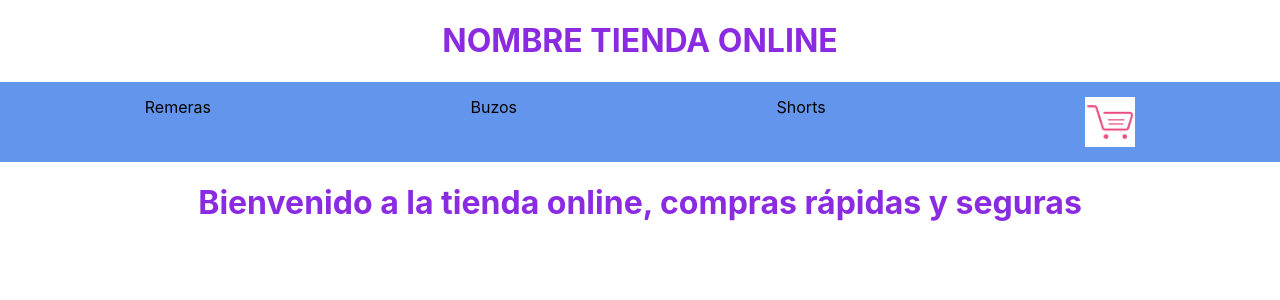
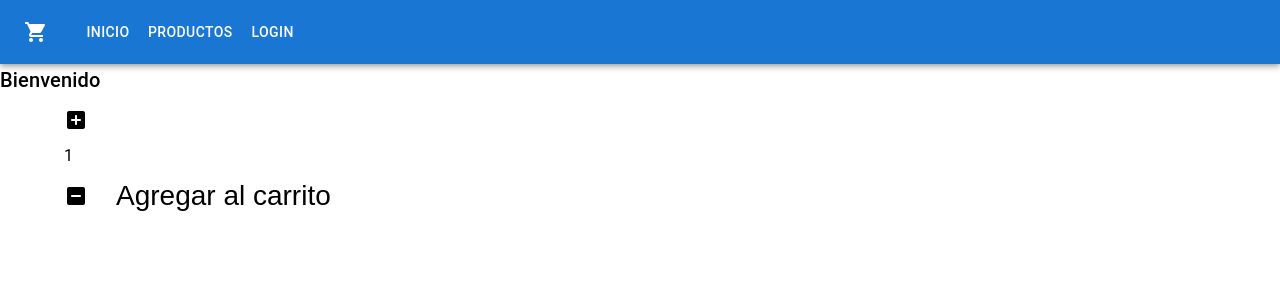
Before and after one commit to Pauli24-git/ecommerce-asato, a React (Create React App) app: page / in a window 1280 px wide. Shown: the top 300 px of the page. Built offline with nearby package versions, Linux system fonts and the light colour scheme.

Commit message:
agregado de item counter

```diff
--- a/package.json
+++ b/package.json
@@ -3,7 +3,10 @@
   "version": "0.1.0",
   "private": true,
   "dependencies": {
+    "@emotion/react": "^11.8.2",
+    "@emotion/styled": "^11.8.1",
     "@mui/icons-material": "^5.5.1",
+    "@mui/material": "^5.5.2",
     "@testing-library/jest-dom": "^5.16.2",
     "@testing-library/react": "^12.1.4",
     "@testing-library/user-event": "^13.5.0",
--- a/src/App.js
+++ /dev/null
@@ -1,18 +0,0 @@
-import './App.css';
-import Navbar from "./Navbar";
-import {Item} from "./componentes/ItemListContainer";
-
-
-const App = () => {
-  const categorias = [{link: "Remeras", tag:"#"}, {link: "Buzos", tag:"#"}, {link: "Shorts", tag:"#"}]
-  const bienvenida = "Bienvenido a la tienda online, compras rápidas y seguras"
-
-  return (
-    <>
-    <Navbar links={categorias}></Navbar>
-    <h1><Item bienvenida={bienvenida} /></h1>
-    </>
-  );
-}
-
-export default App;
--- /dev/null
+++ b/src/App.jsx
@@ -0,0 +1,16 @@
+import './App.css';
+import Navbar from "./Navbar";
+import { Item } from "./componentes/ItemListContainer";
+import ItemCount from './componentes/ItemCount';
+
+const App = () => {
+  return (
+    <>
+      <Navbar/>
+      <Item/>
+      <ItemCount stock={10} inicial={1}/>
+    </>
+  );
+}
+
+export default App;
--- a/src/Navbar.js
+++ b/src/Navbar.js
@@ -1,26 +1,26 @@
-import React from "react";
-import "./Navbar.css";
+import * as React from 'react';
+import AppBar from '@mui/material/AppBar';
+import Box from '@mui/material/Box';
+import Toolbar from '@mui/material/Toolbar';
+import Button from '@mui/material/Button';
 import {Cart} from "./componentes/CartWidget"
+import {Item} from "./componentes/ItemListContainer"
 
+export default function ButtonAppBar() {
+  return (
+    <>
+    <Box sx={{ flexGrow: 1 }}>
+      <AppBar position="static">
+        <Toolbar>
+         <Cart />
 
-const Navbar = (props) => {
-    console.log(props.links);
-    return (
-        <>
-        <h1>NOMBRE TIENDA ONLINE</h1>
-         <nav>
-             {props.links.map((element, indice) => {
-                 return (
-                     <a key={indice} href={element.tag}>
-                         {element.link}
-                     </a>
-                 );
-             })}
-                  <Cart />
-         </nav>
-
-        </>
-    )
+          <Button color="inherit">Inicio</Button>
+          <Button color="inherit">Productos</Button>
+          <Button color="inherit">Login</Button>
+        </Toolbar>
+      </AppBar>
+    </Box>
+       <Item mensaje="Bienvenido"/>
+       </>
+  );
 }
-
-export default Navbar;
--- a/src/componentes/CartWidget.js
+++ /dev/null
@@ -1,4 +0,0 @@
-import React from "react";
-import logo from "../imagenes/logoTienda.png"
-
-export const Cart = () => (<img src={logo} alt="carrito de compras"></img>)
--- /dev/null
+++ b/src/componentes/CartWidget.jsx
@@ -0,0 +1,18 @@
+import React from "react";
+import ShoppingCartIcon from '@mui/icons-material/ShoppingCart';
+import IconButton from '@mui/material/IconButton';
+
+
+export const Cart = () => {
+  return (
+    <IconButton
+      size="large"
+      edge="start"
+      color="inherit"
+      aria-label="menu"
+      sx={{ mr: 2 }}
+    >
+      <ShoppingCartIcon />
+    </IconButton>
+  )
+}
--- /dev/null
+++ b/src/componentes/ItemCount.jsx
@@ -0,0 +1,64 @@
+import React, { useState } from "react";
+import IconButton from "@mui/material/IconButton";
+import AddBoxRoundedIcon from '@mui/icons-material/AddBoxRounded';
+import Typography from '@mui/material/Typography';
+import IndeterminateCheckBoxRoundedIcon from '@mui/icons-material/IndeterminateCheckBoxRounded';
+import Container from '@mui/material/Container';
+
+
+export default function ItemCount({ stock, inicial, children }) {
+
+    const [contador, setContador] = useState(inicial);
+
+    const incrementarContador = () => {
+        if (contador < stock) {
+            setContador(contador + 1);
+        }
+
+    };
+
+    const reducirContador = () => {
+        if (contador > 0) {
+            setContador(contador - 1);
+        }
+    };
+
+    return (
+        <Container>
+            <IconButton
+                size="large"
+                edge="start"
+                color="inherit"
+                aria-label="menu"
+                sx={{ mr: 2 }}
+                onClick={incrementarContador}
+            >
+                <AddBoxRoundedIcon />
+            </IconButton>
+            <Typography>
+                {contador}
+            </Typography>
+
+            <IconButton
+                size="large"
+                edge="start"
+                color="inherit"
+                aria-label="menu"
+                sx={{ mr: 2 }}
+                onClick={reducirContador}
+            >
+                <IndeterminateCheckBoxRoundedIcon />
+            </IconButton>
+
+            <IconButton
+                size="large"
+                edge="start"
+                color="inherit"
+                aria-label="menu"
+                sx={{ mr: 2 }}
+            >
+                Agregar al carrito
+            </IconButton>
+        </Container>
+    );
+}
--- a/src/componentes/ItemListContainer.js
+++ /dev/null
@@ -1,2 +0,0 @@
-
-export const Item = (props) => (props.bienvenida)
--- /dev/null
+++ b/src/componentes/ItemListContainer.jsx
@@ -0,0 +1,10 @@
+import React from "react";
+import Typography from '@mui/material/Typography';
+
+
+export const Item = (props) => {
+  return (
+<Typography variant="h6" component="div" sx={{ flexGrow: 1 }}>
+  {props.mensaje}
+</Typography>
+)}
```
Also changed, not shown: 1 other file (tests, documents, lock files or other folders).
